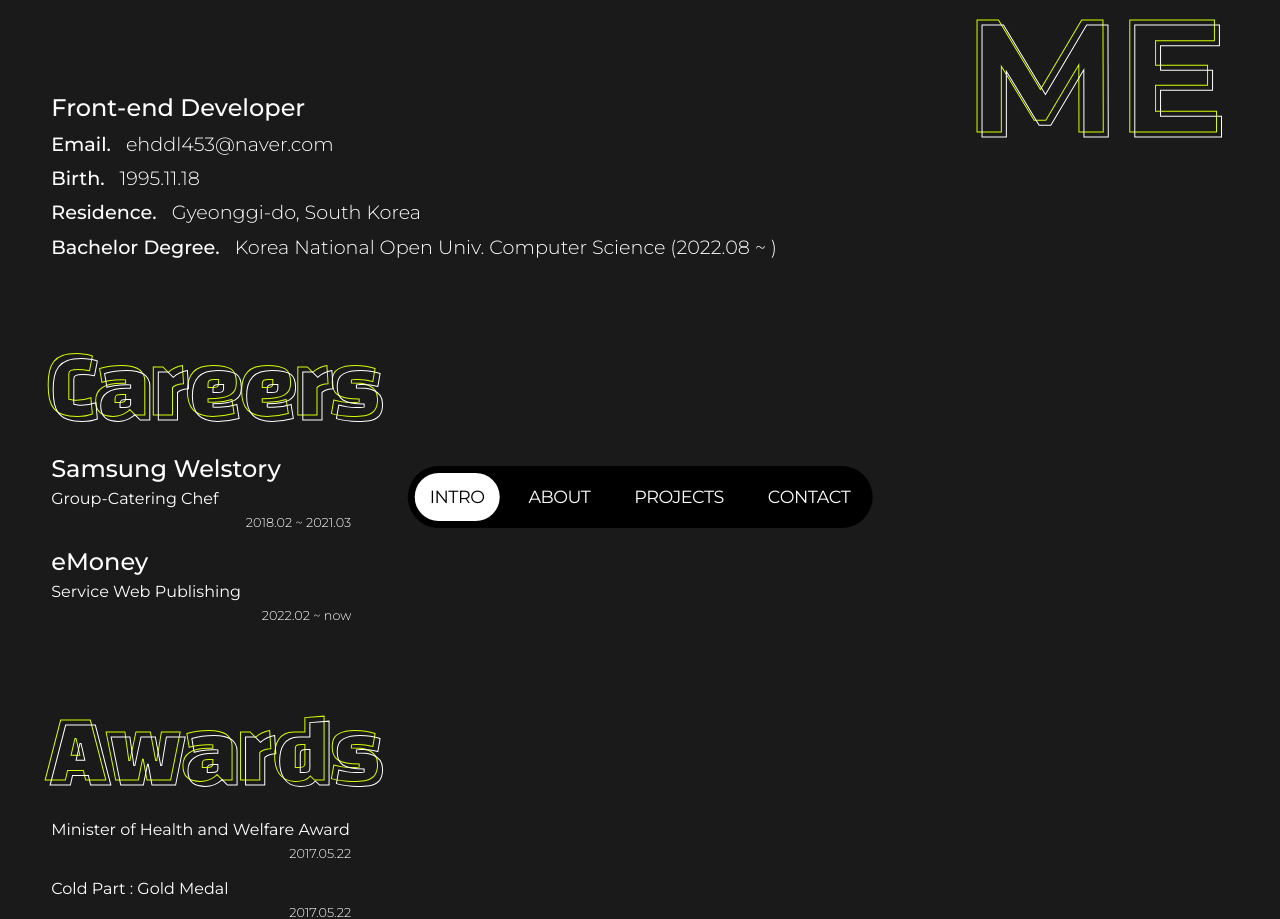
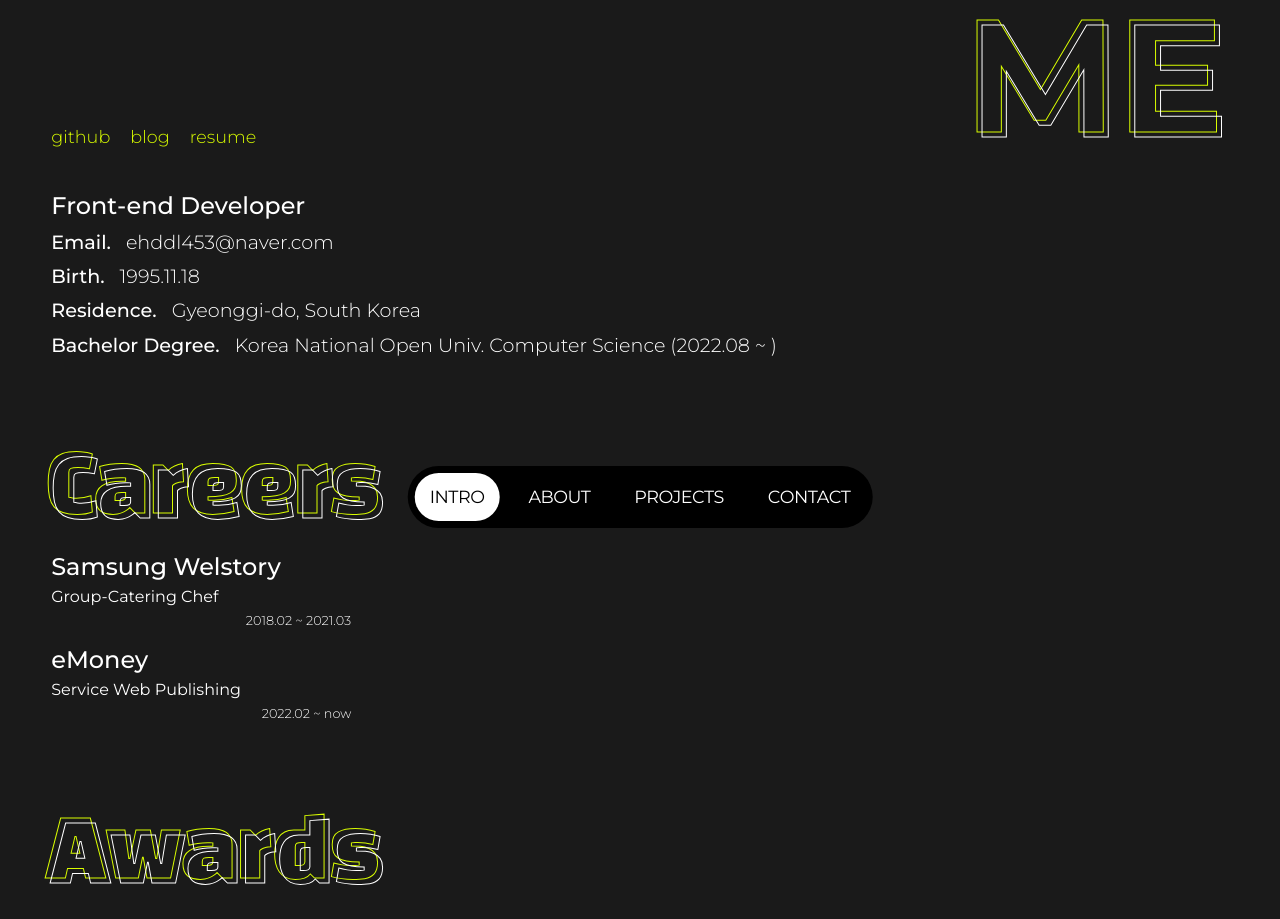
Before and after one commit to devwoodie/woodie, a React (Create React App) app: page /about in a window 1280 px wide. Shown: the part 240-1159 px from the top of the page. Built offline with nearby package versions, Linux system fonts and the light colour scheme.

Commit message:
feat : text green color setting

```diff
--- a/src/component/About.js
+++ b/src/component/About.js
@@ -10,6 +10,11 @@ const About = ({ infoJson }) => {
         <div className="About">
             <h2 className="about-tit">ABOUT<span className="me">ME</span></h2>
             <ul className="info">
+                <nav className="info-nav">
+                    <a className="info-href" href="#">github</a>
+                    <a className="info-href" href="#">blog</a>
+                    <a className="info-href" href="#">resume</a>
+                </nav>
                 <li className="info-list info-title">
                     <span className="info-tit">Front-end Developer</span>
                 </li>
@@ -36,9 +41,9 @@ const About = ({ infoJson }) => {
                 <li className="contents-list">
                     <span className="contents-title awards">Awards</span>
                 </li>
+                <span className="contents-tit mrt">International Cooking Contest</span>
                 {awardData.map((award, index) => (
                     <li className="contents-list" key={index}>
-                        {/*<span className="contents-tit">International Cooking Contest</span>*/}
                         <span className="contents-sub">{award.title}</span>
                         <span className="contents-date">{award.date}</span>
                     </li>
--- a/src/css/About.scss
+++ b/src/css/About.scss
@@ -24,14 +24,23 @@
       font-size: inherit;
       position: relative;
       &::before{
-        //content: 'ME';
-        @include gradient(-5px, -5px, #d9fd00, 'ME');
+        @include gradient(-5px, -5px, var(--text-green), 'ME');
       }
     }
   }
   //info tab
   .info{
-    margin-top: -4rem;
+    margin-top: -2rem;
+    .info-nav{
+      margin-bottom: 3rem;
+      .info-href{
+        margin-right: 20px;
+        color: var(--text-green);
+        cursor: pointer;
+        font-size: 1.1rem;
+        font-weight: 300;
+      }
+    }
     .info-list{
       font-size: 1.2rem;
       margin-top: 15px;
@@ -52,9 +61,17 @@
       }
     }
   }
-  //career tab
+  //contents tab
   .contents{
     margin-top: 100px;
+    .contents-tit{
+      font-size: 1.5rem;
+      font-weight: 500;
+      &.mrt{
+        margin-top: 20px;
+        display: inline-block;
+      }
+    }
     .contents-list{
       font-size: 1.5rem;
       margin-top: 20px;
@@ -69,15 +86,11 @@
         font-size: 5rem;
         position: relative;
         &.careers::before{
-          @include gradient(-5px, -5px, #d9fd00, 'Careers');
+          @include gradient(-5px, -5px, var(--text-green), 'Careers');
         }
         &.awards::before{
-          @include gradient(-5px, -5px, #d9fd00, 'Awards');
+          @include gradient(-5px, -5px, var(--text-green), 'Awards');
         }
-      }
-      .contents-tit{
-        font-size: inherit;
-        font-weight: 500;
       }
       .contents-sub{
         font-size: 1rem;
--- a/src/css/reset.css
+++ b/src/css/reset.css
@@ -56,6 +56,7 @@ a{
     --nav-black: #000000;
     --nav-white: #ffffff;
     --nav-active-black: #000000;
+    --text-green: #d9fd00;
 }
 .light:root{
     --back-black: #ffffff;
@@ -63,6 +64,7 @@ a{
     --nav-black: rgba(211,211,211,0.5);
     --nav-white: #000000;
     --nav-active-black: #ffffff;
+    --text-green: rgb(100, 0, 255);
 }
 
 @font-face {
--- a/src/json/Info.json
+++ b/src/json/Info.json
@@ -39,11 +39,11 @@
       "date" : "2017.05.22"
     },
     {
-      "title" :  "Cold Part : Gold Medal",
+      "title" :  "Cold Part - Gold Medal",
       "date" : "2017.05.22"
     },
     {
-      "title" :  "Hot Part : Silver Medal",
+      "title" :  "Hot Part - Silver Medal",
       "date" : "2017.05.22"
     }
   ]
```
